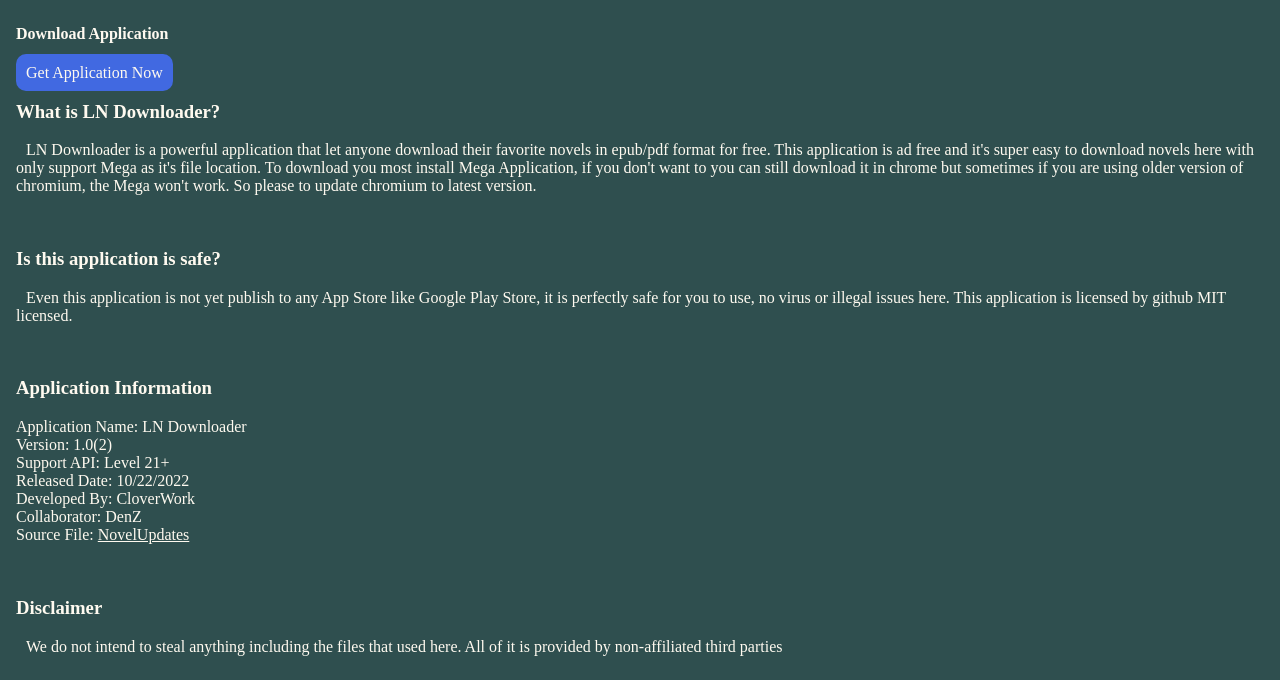
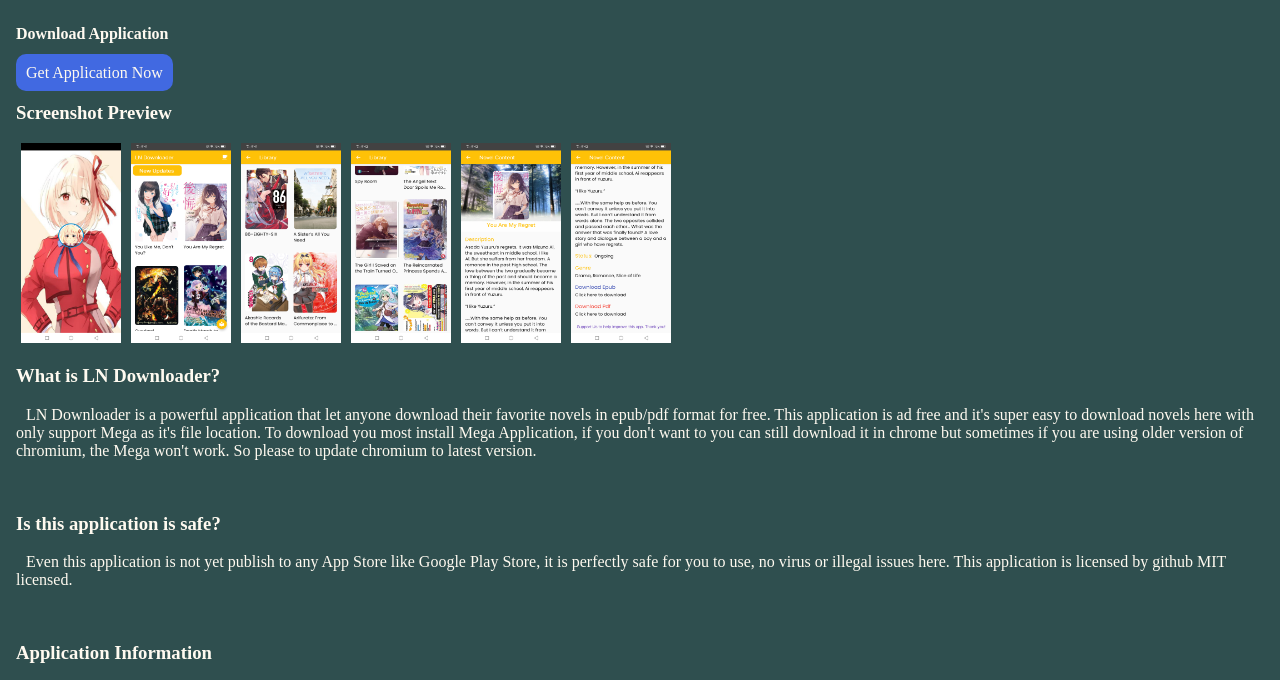
Before and after one commit to CloverClubWork/lndownloader, a plain HTML site: page index.html in a window 1280 px wide. Shown: the part 76-756 px from the top of the page. Drawn offline with Linux system fonts and the light colour scheme.

Commit message:
Add files via upload

```diff
--- a/index.html
+++ b/index.html
@@ -34,6 +34,27 @@
       </div>
 
       <div class="info">
+        <h3>Screenshot Preview</h3>
+        <div class="slideimage">
+          <div class="images" id="image1">
+            <img src="/image/1stpic.jpg" alt="/images/1stpic.jpg">
+          </div>
+          <div class="images" id="image2">
+            <img src="/image/2ndpic.jpg" alt="/image/2ndpic.jpg">
+          </div>
+          <div class="images" id="image3">
+            <img src="/image/3rdpic.jpg" alt="/image/3rdpic.jpg">
+          </div>
+          <div class="images" id="image4">
+            <img src="/image/4thpic.jpg" alt="/image/4thpic.jpg">
+          </div>
+          <div class="images" id="image5">
+            <img src="/image/5thpic.jpg" alt="/image/5thpic.jpg">
+          </div>
+          <div class="images" id="image6">
+            <img src="/image/6thpic.jpg" alt="/image/6thpic.jpg">
+          </div>
+        </div>
         <h3>What is LN Downloader?</h3>
         <p style="text-indent: 10px">LN Downloader is a powerful application that let anyone download their favorite novels in epub/pdf format for free. This application is ad free and it's super easy to download novels here with only support Mega as it's file location. To download you most install Mega Application, if you don't want to you can still download it in chrome but sometimes if you are using older version of chromium, the Mega won't work. So please to update chromium to latest version.</p>
         <br>
@@ -44,7 +65,7 @@
         <p>Application Name: LN Downloader<br>Version: 1.0(2)<br>Support API: Level 21+<br>Released Date: 10/22/2022<br>Developed By: CloverWork<br>Collaborator: DenZ<br>Source File: <a href="https://www.novelupdates.com/" style="color:floralwhite">NovelUpdates</a></p>
         <br>
         <h3>Disclaimer</h3>
-        <p style="text-indent: 10px">We do not intend to steal anything including the files that used here. All of it is provided by non-affiliated third parties</p>
+        <p style="text-indent: 10px">We do not intend to steal anything including the files that used here. All of it is provided by non-affiliated third parties.</p>
         <br>
         <h3>Report a Bug/Problem</h3>
         <p style="text-indent: 10px">If you are encountered any bug or problem, please do contact us in <a href="mailto: cloverclub03@gmail.com" style="color:floralwhite">cloverclub03@gmail.com</a> or follow me on <a href="https://www.facebook.com/lndownloader" style="color:floralwhite">facebook</a>.</p>
--- a/style.css
+++ b/style.css
@@ -10,12 +10,14 @@
 .header #wel{padding: 0 8px}
 .header > #wel > #title{font-weight: 800;padding: 0;margin: 0;font-size: 12pt}
 .header > #wel > p{margin: 0;padding: 0;font-size: 8pt}
-.download-con{width: inherit;height: auto;}
+.download-con{width: inherit;height: auto;margin-bottom: 20px}
 .download-con h4{padding-bottom: 0;}
 .download-con .downloadbtn{width: 100%;background-color: royalblue;color: floralwhite;padding: 10px;margin: 0;border-radius: 10px;border:none;text-decoration: none}
 .download-con .downloadbtn:hover, .downloadbtn:focus{background-color: darkblue;outline: none}
 .info{margin-top: 10px}
-
+.slideimage{max-width: 100%; height: auto;display: flex;flex-direction: row;overflow: scroll}
+.slideimage .images{width: auto;margin: 0 5px}
+.slideimage .images img{width: 100px; height: 200px}
 @media only screen and (min-width: 800px){
   .download-con .downloadbtn{width: 300px}
 }
```
Also changed, not shown: not-found.html (+15 -7 lines).
